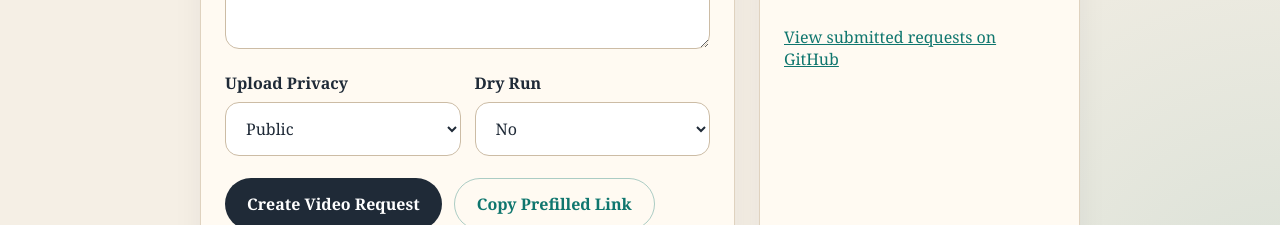
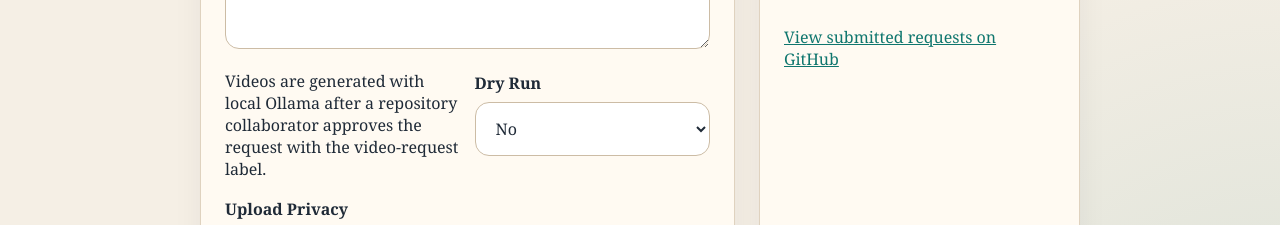
Before and after one commit to BNTiyan/youtube_auto, a plain HTML site: page docs/index.html in a window 1280 px wide. Shown: the part 1012-1237 px from the top of the page. Drawn offline with Linux system fonts and the light colour scheme.

Commit message:
Route approved GitHub Pages requests to local Ollama runner

```diff
--- a/docs/index.html
+++ b/docs/index.html
@@ -176,6 +176,7 @@
 
           <div class="row">
             <div>
+              <p>Videos are generated with local Ollama after a repository collaborator approves the request with the video-request label.</p>
               <label for="privacy">Upload Privacy</label>
               <select id="privacy" name="privacy">
                 <option value="private">Private</option>
```
Also changed, not shown: 2 other files.
